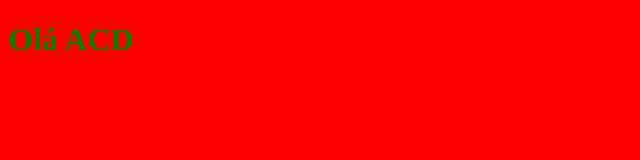
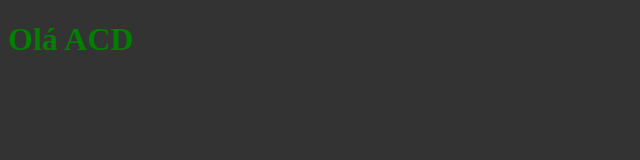
Before and after one commit to acdona/acdona.github.io, a plain HTML site: page index.html in a window 1280 px wide. Shown: the whole page, without its empty margins (0-640 px from the left). Drawn offline with Linux system fonts and the light colour scheme.

Commit message:
Update index.html

```diff
--- a/index.html
+++ b/index.html
@@ -5,7 +5,7 @@
     <title>ACD 2023</title>
     <style>
       body {
-        background-color: red;
+        background-color: #333;
         color: green;
     </style>
   </head>
```
